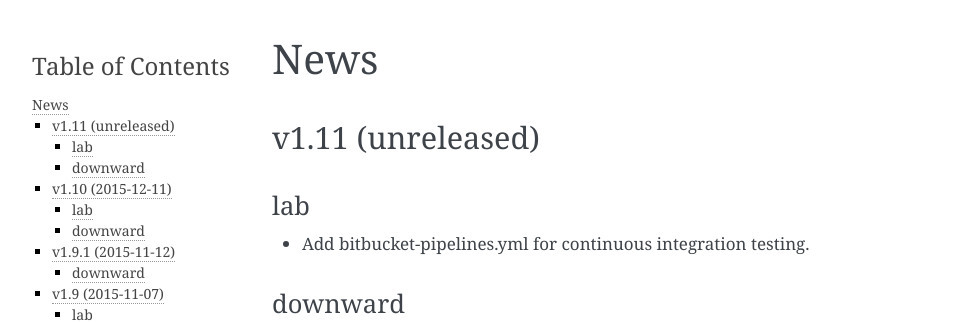
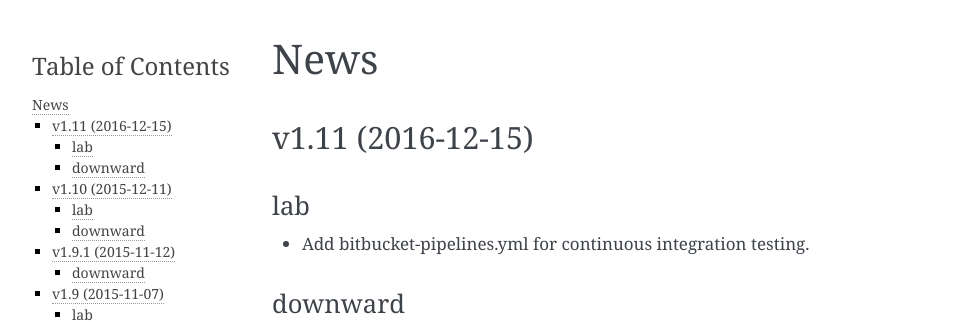
Before and after one commit to aibasel/lab, a Sphinx documentation site: the page built from docs/news.rst, in a window 1280 px wide and 900 px high. Shown: the top 322 px of the window, without its empty margins (148-1104 px from the left). Built offline with Sphinx 7.4.7, drawn with Linux system fonts in a browser that asks for light colours.

Commit message:
add release date

```diff
--- a/docs/news.rst
+++ b/docs/news.rst
@@ -5,7 +5,7 @@ News
 .. module :: downward.experiments
 
 
-v1.11 (unreleased)
+v1.11 (2016-12-15)
 ------------------
 
 lab
```
